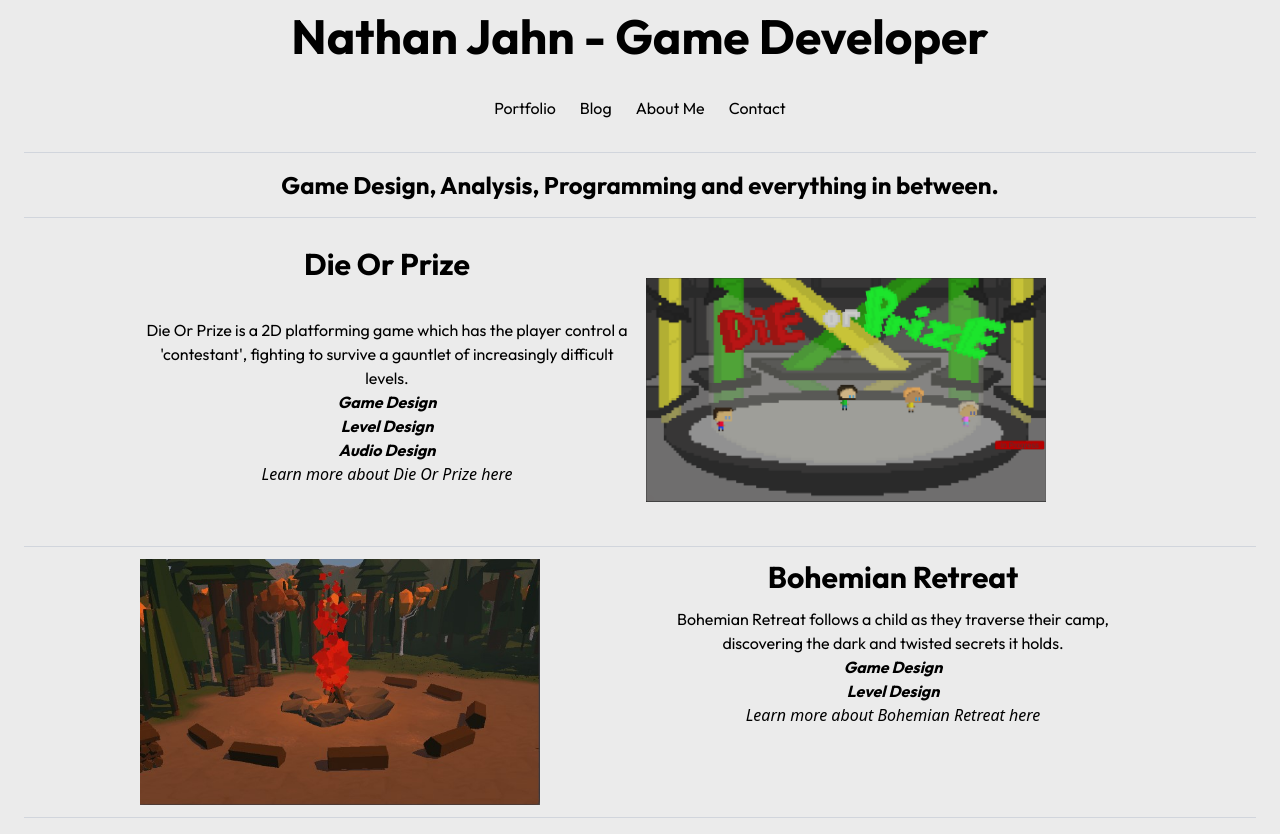
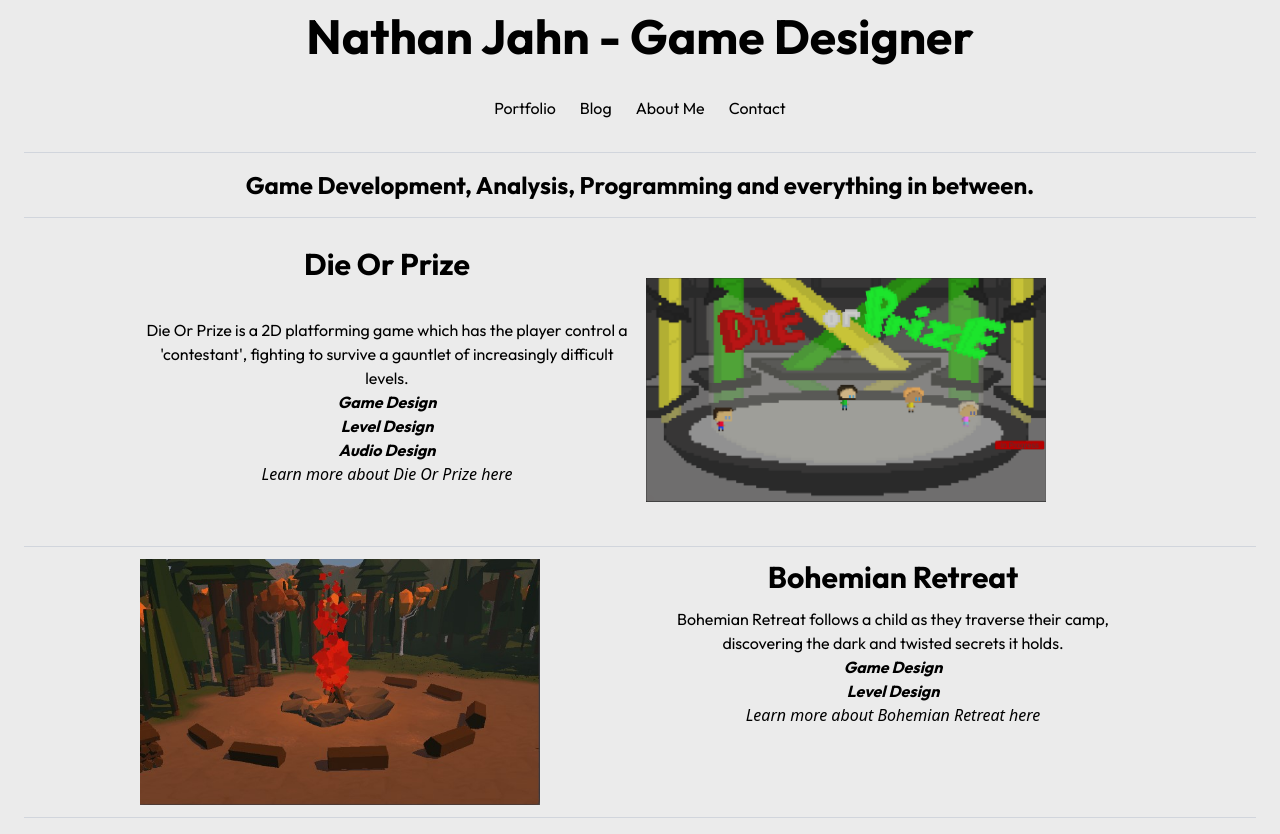
Before and after one commit to njahn88/njahn88.github.io, a React (Vite) app: page / in a window 1280 px wide. Built offline with nearby package versions, Linux system fonts and the light colour scheme.

Commit message:
Changed wording

```diff
--- a/src/components/Navbar.jsx
+++ b/src/components/Navbar.jsx
@@ -6,7 +6,7 @@ export default function Navbar() {
       <>
           <div className={'grid grid-rows-2 w-full justify-center items-center p-3'}>
               <div className={'font-bold font-outfit text-5xl pb-4'}>
-                  Nathan Jahn - Game Developer
+                  Nathan Jahn - Game Designer
               </div>
               <div className={'flex justify-center items-center gap-6'}>
                   <div className={'font-outfit text-1xl transition-all duration-100 hover:font-bold'}>
--- a/src/pages/Home.jsx
+++ b/src/pages/Home.jsx
@@ -7,7 +7,7 @@ export default function Home() {
         <>
             <div className={'flex justify-center items-center py-4'}>
                 <div className={'font-outfit text-2xl font-bold text-center'}>
-                    Game Design, Analysis, Programming and everything in between.
+                    Game Development, Analysis, Programming and everything in between.
                 </div>
             </div>
             <hr className={'border-gray-300 mx-6'} />
```
